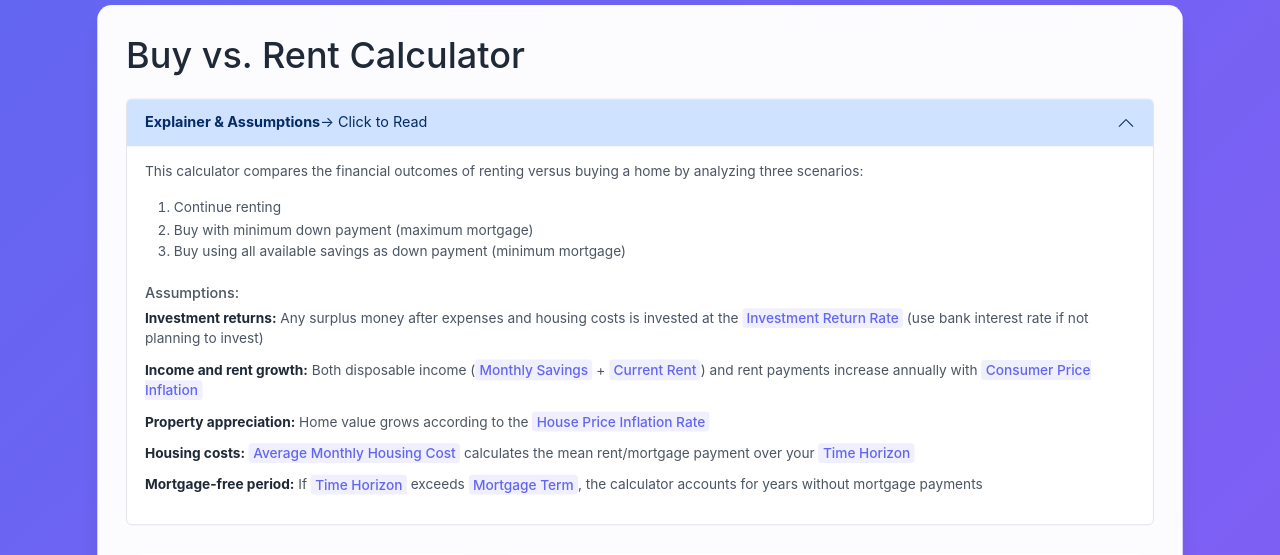
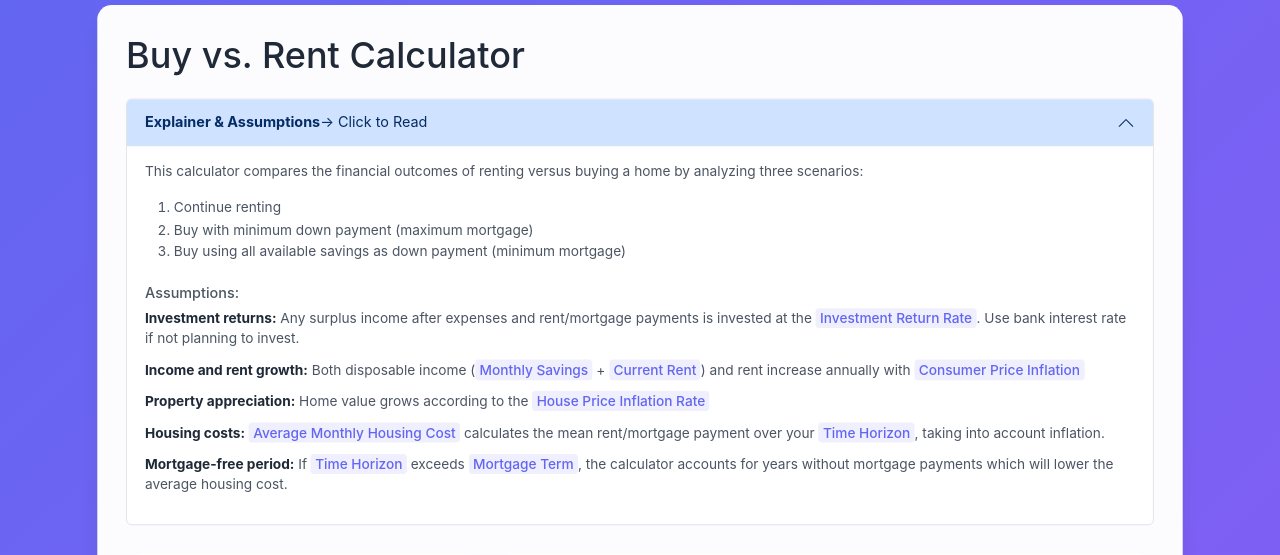
Before and after one commit to seanw712/Buy-vs-Rent, a Flask app: page / in a window 1280 px wide, after a click on "Explainer & Assumptions -> Click to Read". Shown: the top 555 px of the page. Run offline with Flask 3, Linux system fonts and the light colour scheme.

Commit message:
finishing touches

```diff
--- a/templates/index.html
+++ b/templates/index.html
@@ -34,12 +34,12 @@
                                 <h6 class="mt-4">Assumptions:</h6>
                                 <ul class="assumptions-list">
                                     <li>
-                                        <strong>Investment returns:</strong> Any surplus money after expenses and housing costs is invested at the
-                                        <span class="variable-highlight">Investment Return Rate</span> (use bank interest rate if not planning to invest)
+                                        <strong>Investment returns:</strong> Any surplus income after expenses and rent/mortgage payments is invested at the
+                                        <span class="variable-highlight">Investment Return Rate</span>. Use bank interest rate if not planning to invest.
                                     </li>
                                     <li>
                                         <strong>Income and rent growth:</strong> Both disposable income (<span class="variable-highlight">Monthly Savings</span> +
-                                        <span class="variable-highlight">Current Rent</span>) and rent payments increase annually with
+                                        <span class="variable-highlight">Current Rent</span>) and rent increase annually with
                                         <span class="variable-highlight">Consumer Price Inflation</span>
                                     </li>
                                     <li>
@@ -48,11 +48,11 @@
                                     </li>
                                     <li>
                                         <strong>Housing costs:</strong> <span class="variable-highlight">Average Monthly Housing Cost</span>
-                                        calculates the mean rent/mortgage payment over your <span class="variable-highlight">Time Horizon</span>
+                                        calculates the mean rent/mortgage payment over your <span class="variable-highlight">Time Horizon</span>, taking into account inflation.
                                     </li>
                                     <li>
                                         <strong>Mortgage-free period:</strong> If <span class="variable-highlight">Time Horizon</span> exceeds
-                                        <span class="variable-highlight">Mortgage Term</span>, the calculator accounts for years without mortgage payments
+                                        <span class="variable-highlight">Mortgage Term</span>, the calculator accounts for years without mortgage payments which will lower the average housing cost.
                                     </li>
                                 </ul>
                             </div>
```
